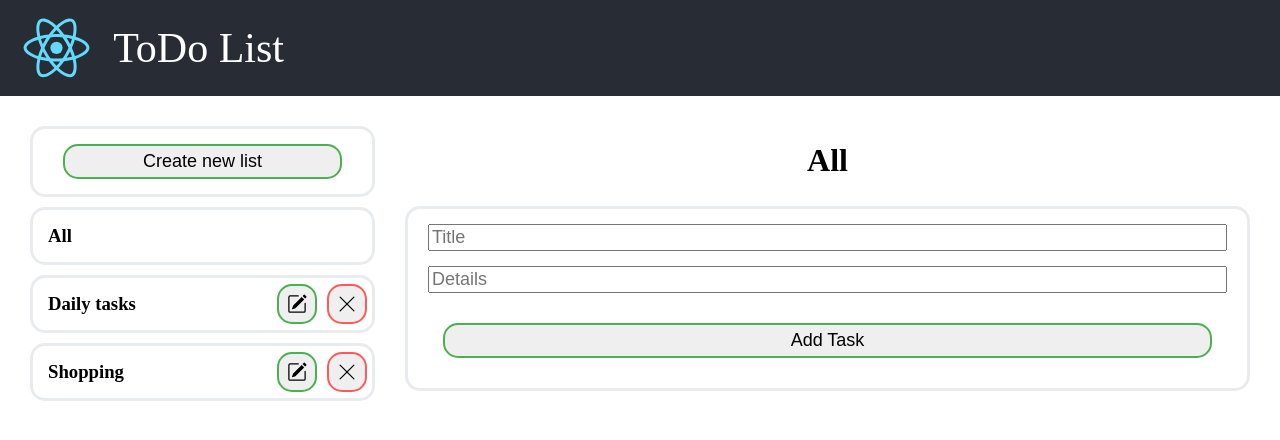
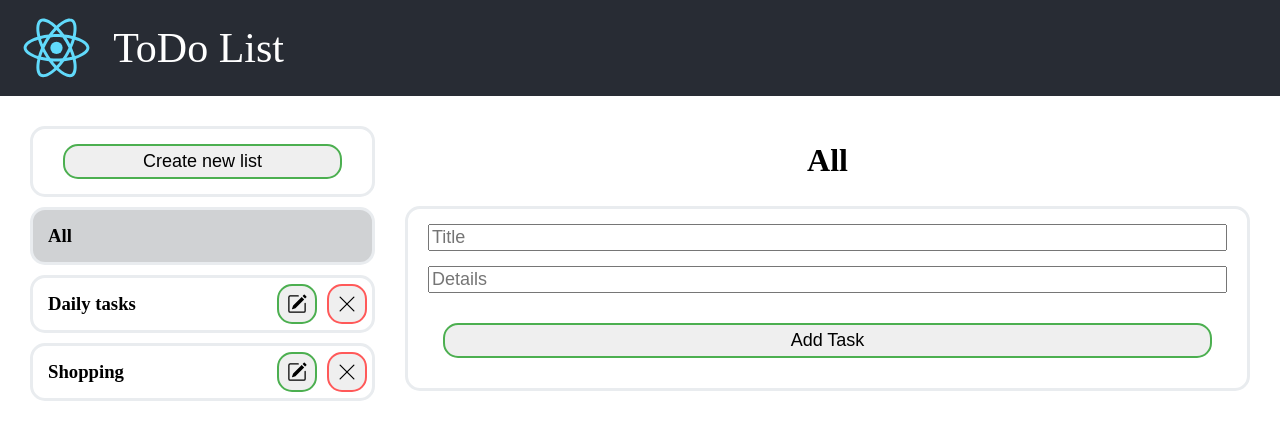
Before and after one commit to SergeySharipov/react-todo-list, a React (Create React App) app: page / in a window 1280 px wide. Shown: the top 440 px of the page. Built offline with nearby package versions, Linux system fonts and the light colour scheme.

Commit message:
Able to add tasks to specific categories

```diff
--- a/src/App.js
+++ b/src/App.js
@@ -5,7 +5,10 @@ import TasksMainComponent from './components/TasksMainComponent';
 import { useState } from "react";
 
 function App() {
-  const [selectedCategory, setSelectedCategory] = useState("all")
+  const [selectedCategory, setSelectedCategory] = useState({
+    id: "0",
+    title: "All"
+  })
 
   function selectCategory(category) {
     setSelectedCategory(category)
@@ -22,7 +25,7 @@ function App() {
       </header>
       <main className="App-MainContainer">
         <div className="App-CategoriesColumn">
-          <CategoriesMainComponent selectCategory={selectCategory} />
+          <CategoriesMainComponent selectCategory={selectCategory}  selectedCategory={selectedCategory}/>
         </div>
         <div className="App-TasksColumn">
           <TasksMainComponent selectedCategory={selectedCategory} />
--- a/src/components/CategoriesMainComponent.js
+++ b/src/components/CategoriesMainComponent.js
@@ -5,7 +5,7 @@ import AddCategory from './categories/AddCategory';
 import Category from './categories/Category';
 
 
-function CategoriesMainComponent({ selectCategory }) {
+function CategoriesMainComponent({ selectCategory,  selectedCategory }) {
     const CATEGORIES_KEY = "CATEGORIES_KEY"
     const [categories, setCategories] = useState([])
     const permanentCategories = [
@@ -69,10 +69,12 @@ function CategoriesMainComponent({ selectCategory }) {
     }
 
     const permanentCategoryElements = permanentCategories.map(category => {
-        return <Category key={category.id} title={category.title} selectCategory={() => selectCategory(category)} editable={false} />
+        return <Category key={category.id} category={category} selectedCategory={selectedCategory}
+         selectCategory={() => selectCategory(category)} editable={false} />
     })
     const categoryElements = categories.map(category => {
-        return <Category key={category.id} title={category.title} selectCategory={() => selectCategory(category)} />
+        return <Category key={category.id} category={category} selectedCategory={selectedCategory}
+         selectCategory={() => selectCategory(category)} />
     })
 
     return (
--- a/src/components/TasksMainComponent.js
+++ b/src/components/TasksMainComponent.js
@@ -41,6 +41,7 @@ function TasksMainComponent({ selectedCategory }) {
                 return [...oldTasks,
                 {
                     id: uniqid(),
+                    category_id: selectedCategory.id,
                     title: title,
                     details: details,
                     isDone: false
@@ -56,7 +57,7 @@ function TasksMainComponent({ selectedCategory }) {
         })
     }
 
-    const taskElements = tasks.map(task => {
+    const taskElements = tasks.filter(task => task.category_id === selectedCategory.id).map(task => {
         return <Task key={task.id} task={task} toggleIsDone={() => toggleIsDone(task.id)} />
     })
 
--- a/src/components/categories/Category.css
+++ b/src/components/categories/Category.css
@@ -13,7 +13,7 @@
     flex-direction: row;
     align-items: center;
     margin: 5px;
-    background-color: #bec1c4;
+    background-color: #d0d2d4;
     border-color: #e9ecef;
     border-style: solid;
     border-radius: 15px;
--- a/src/components/categories/Category.js
+++ b/src/components/categories/Category.js
@@ -2,10 +2,10 @@ import './Category.css';
 import ic_edit from "../../images/ic_edit.svg"
 import ic_delete from "../../images/ic_delete.svg"
 
-function Category({ title,selectCategory, editable = true, selected=false }) {
+function Category({ category, selectCategory, editable = true, selectedCategory }) {
   return (
-    <div className={selected?'Category-selected':'Category'} onClick={selectCategory}>
-      <h3 className='Category-title'>{title}</h3>
+    <div className={selectedCategory.id === category.id ? 'Category-selected' : 'Category'} onClick={selectCategory}>
+      <h3 className='Category-title'>{category.title}</h3>
       {editable && <div className='Category-actions'>
         <button className="Category-editButton"><img src={ic_edit} alt="Edit" /></button>
         <button className="Category-deleteButton"><img src={ic_delete} alt="Delete" /></button>
--- a/src/components/tasks/AddTask.js
+++ b/src/components/tasks/AddTask.js
@@ -2,7 +2,10 @@ import './AddTask.css';
 import { useState } from 'react';
 
 function AddTask(props) {
-  const [formData, setFormData] = useState({})
+  const [formData, setFormData] = useState({
+    taskTitle: "",
+    taskDetails: ""
+  })
 
   function handleChange(event) {
     setFormData(oldFormData => {
```
